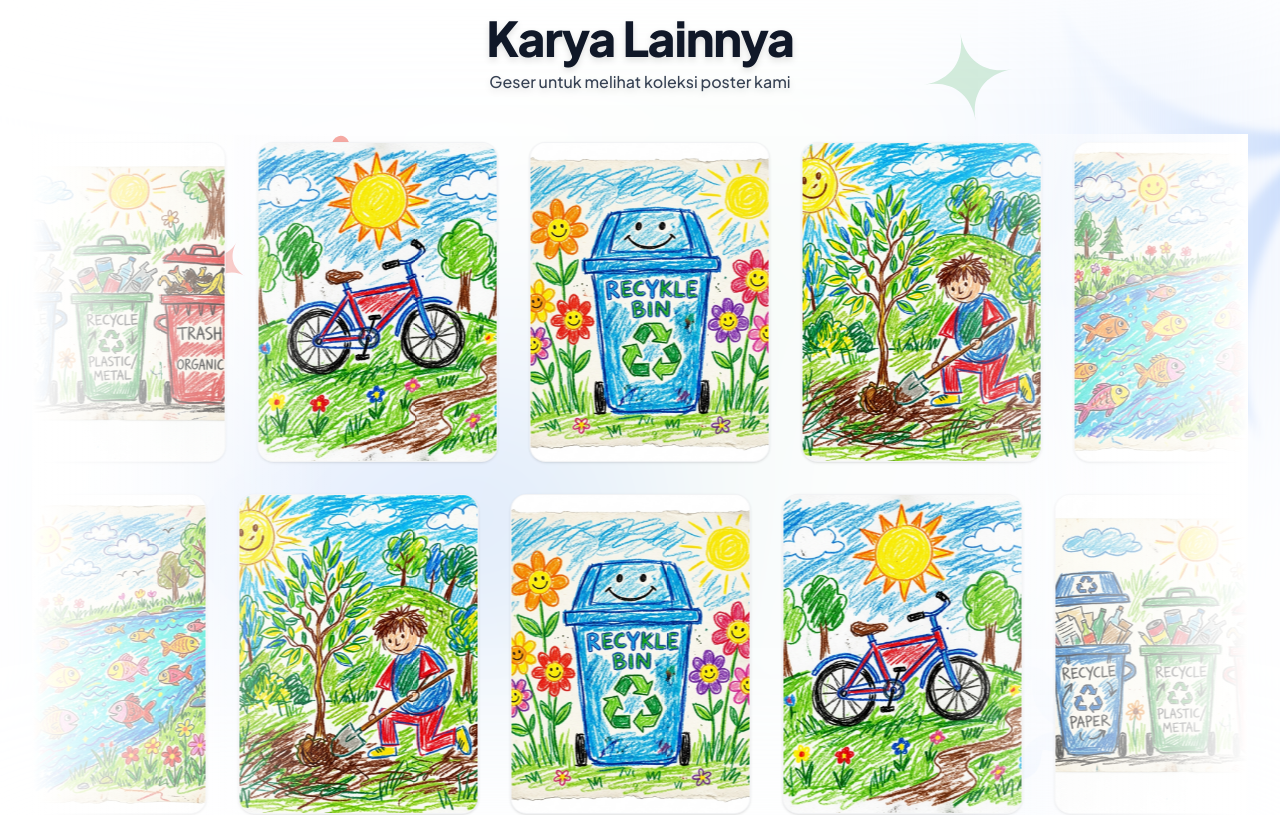
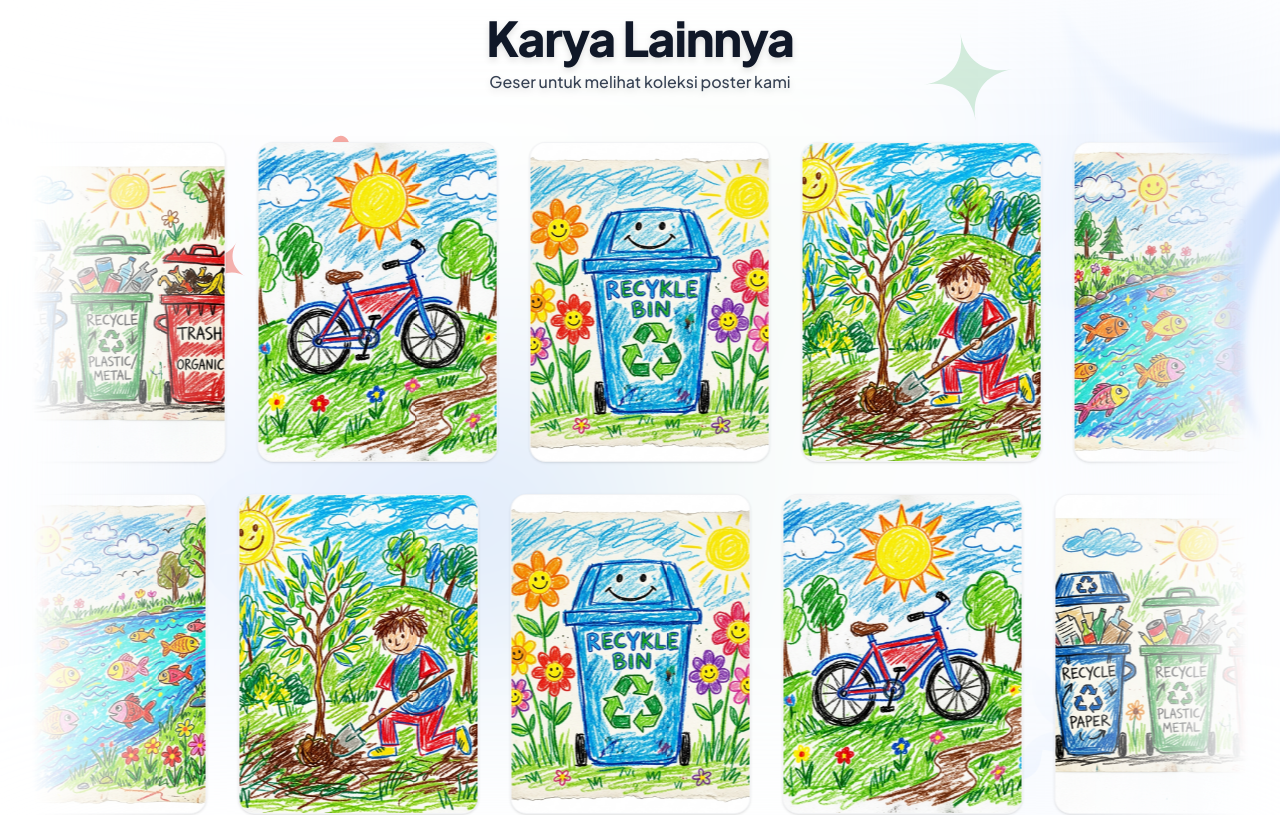
Before and after one commit to iqbalgsr46/Web-Proker-KKN-UBP-2026, a Next.js app: page /galeri in a window 1280 px wide. Shown: the part 2320-3135 px from the top of the page. Built offline with nearby package versions, Linux system fonts and the light colour scheme.

Commit message:
style(galeri): use mask-image for smoother marquee edge fade

```diff
--- a/src/app/galeri/page.tsx
+++ b/src/app/galeri/page.tsx
@@ -161,7 +161,7 @@ export default function GaleriPage() {
             </p>
           </div>
 
-          <div className="relative flex w-full flex-col items-center justify-center overflow-hidden">
+          <div className="relative flex w-full flex-col items-center justify-center overflow-hidden [mask-image:linear-gradient(to_right,transparent,black_10%,black_90%,transparent)] md:[mask-image:linear-gradient(to_right,transparent,black_15%,black_85%,transparent)]">
             <Marquee pauseOnHover style={{ "--duration": "80s" } as any}>
               {[
                 '/images/coloring_recycle_bin.png',
@@ -190,8 +190,6 @@ export default function GaleriPage() {
                 </div>
               ))}
             </Marquee>
-            <div className="pointer-events-none absolute inset-y-0 left-0 w-1/4 bg-gradient-to-r from-background"></div>
-            <div className="pointer-events-none absolute inset-y-0 right-0 w-1/4 bg-gradient-to-l from-background"></div>
           </div>
         </div>
 
```
